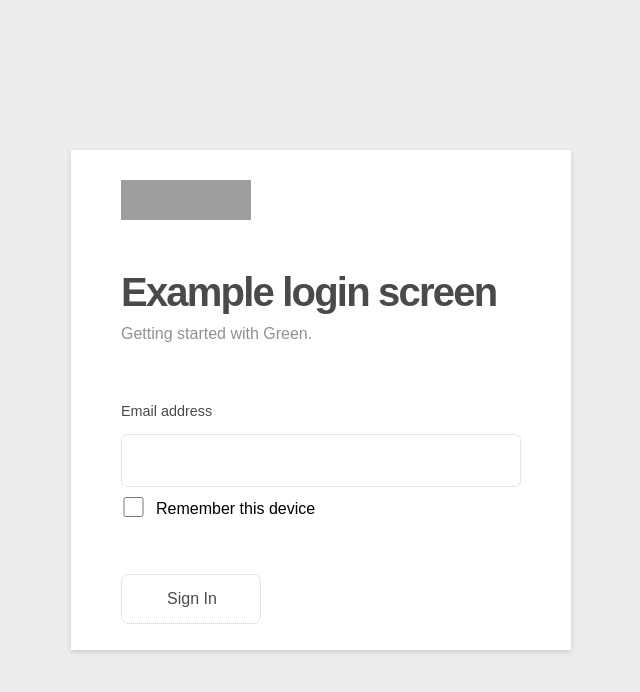
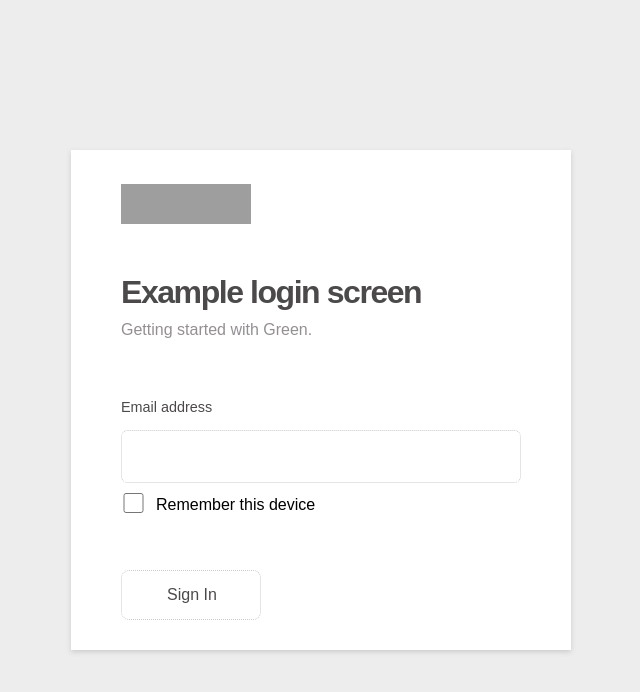
Before and after one commit to michaelzhou88/example-login-green, a React (Create React App) app: page / in a window 1280 px wide. Shown: the top 692 px of the page, without its empty margins (319-959 px from the left). Built offline with nearby package versions, Linux system fonts and the light colour scheme; grey boxes are pictures that could not be loaded.

Commit message:
Change font size of title-one

```diff
--- a/src/styles/App.css
+++ b/src/styles/App.css
@@ -73,7 +73,7 @@ body > #root > div {
   font-family: gotham ssm a, gotham ssm b, sans-serif;
   font-weight: bold;
   letter-spacing: -0.045em;
-  font-size: 2.5em;
+  font-size: 2em;
 }
 
 .ui-card .ui-title-sub {
--- a/src/styles/App.scss
+++ b/src/styles/App.scss
@@ -59,7 +59,7 @@ body > #root > div {
     font-family: $font-type;
     font-weight: bold;
     letter-spacing: -0.045em;
-    font-size: 2.5em;
+    font-size: 2em;
   }
   .ui-title-sub {
     font-family: $font-type;
@@ -85,7 +85,6 @@ body > #root > div {
       outline: 0;
       resize: none;
       width: 100%;
-
       margin: 0 auto 10px auto;
       display: inline-block;
     }
```
Also changed, not shown: 1 other file (tests, documents, lock files or other folders).
